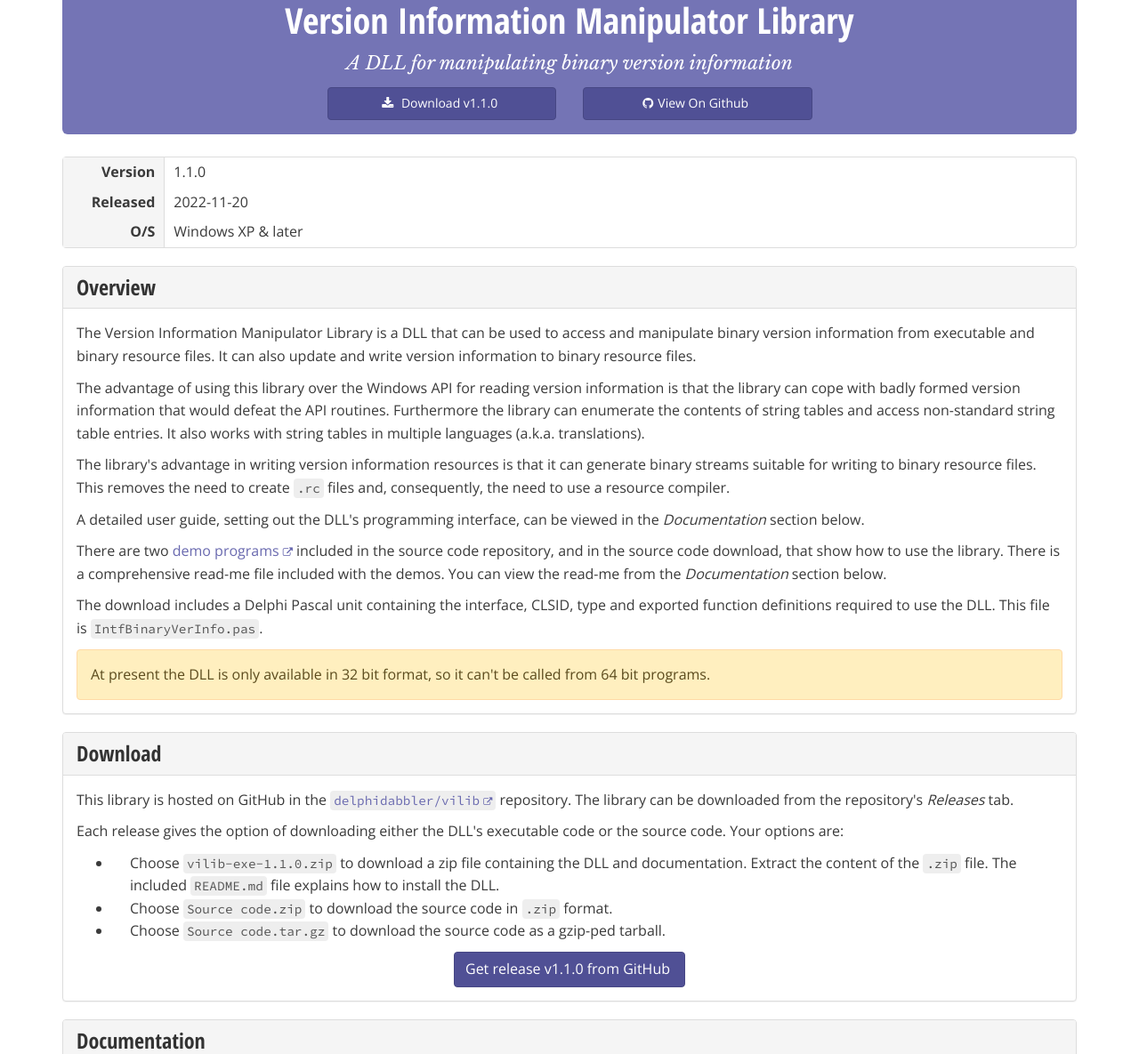
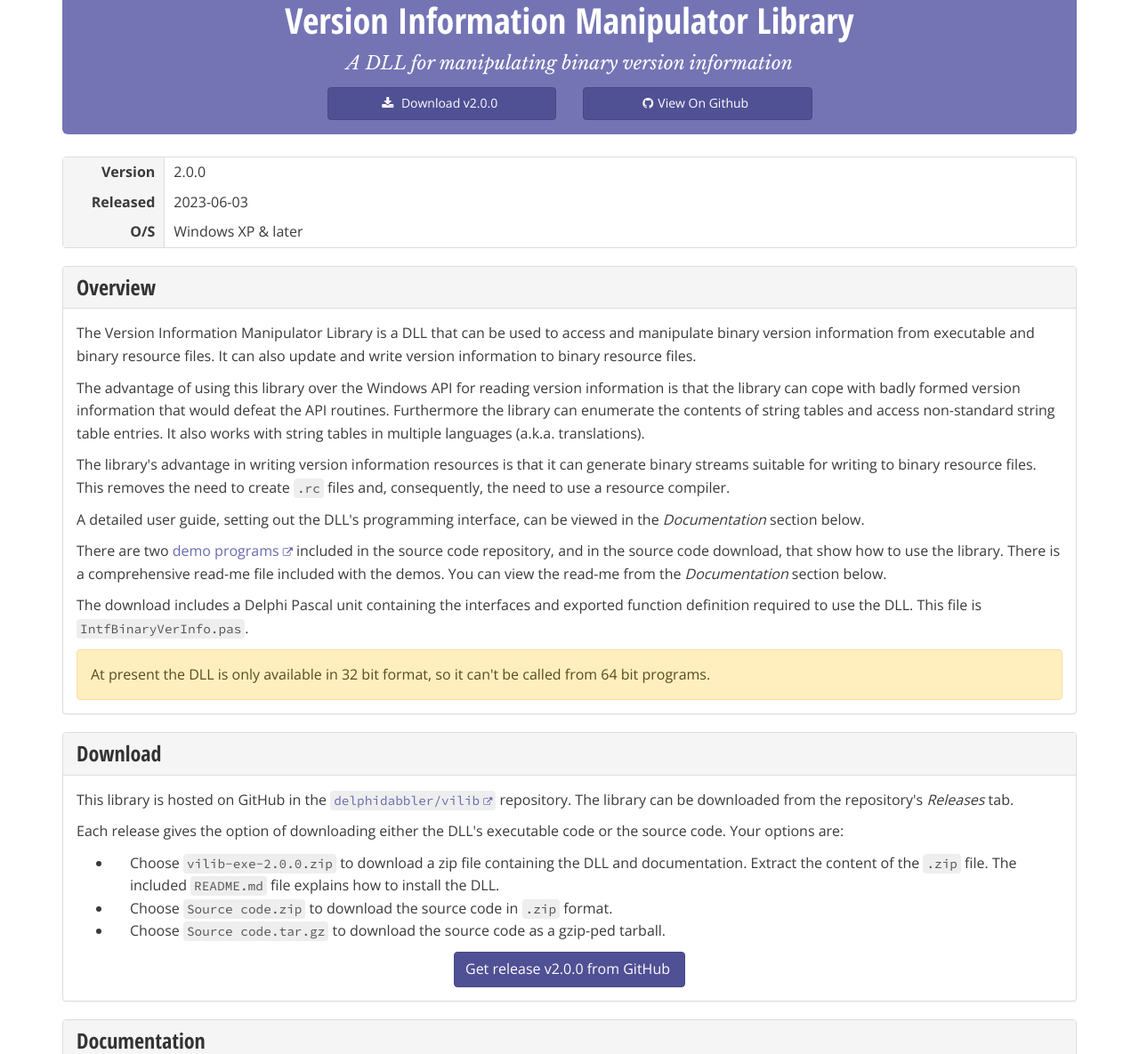
Before and after one commit to delphidabbler/delphidabbler.github.io, a Jekyll site: the page built from _software/vibindata.html, in a window 1280 px wide. Shown: the part 218-1403 px from the top of the page at 89% size. Built offline with Jekyll 4.4.1, drawn with Linux system fonts in a browser that asks for light colours.

Commit message:
Update vinbindata page for release 2.0.0

```diff
--- a/_software/vibindata.html
+++ b/_software/vibindata.html
@@ -2,9 +2,9 @@
 layout: "programs-tplt"
 group: apps
 priority: 9
-version: "1.1.0"
+version: "2.0.0"
 os: "Windows XP & later"
-release-date: "2022-11-20"
+release-date: "2023-06-03"
 title: "Version Information Manipulator Library"
 precis: "A DLL for manipulating binary version information"
 summary: "A DLL that can access, manipulate and update binary version information data."
@@ -38,7 +38,7 @@
       There are two <a href="https://github.com/delphidabbler/vilib/tree/master/Demos">demo programs</a> included in the source code repository, and in the source code download, that show how to use the library. There is a comprehensive read-me file included with the demos. You can view the read-me from the <em>Documentation</em> section below.
     </p>
     <p>
-      The download includes a Delphi Pascal unit containing the interface, CLSID, type and exported function definitions required to use the DLL. This file is <code>IntfBinaryVerInfo.pas</code>.</p>
+      The download includes a Delphi Pascal unit containing the interfaces and exported function definition required to use the DLL. This file is <code>IntfBinaryVerInfo.pas</code>.</p>
     </p>
     <p class="alert alert-warning">
       At present the DLL is only available in 32 bit format, so it can't be called from 64 bit programs.
```
